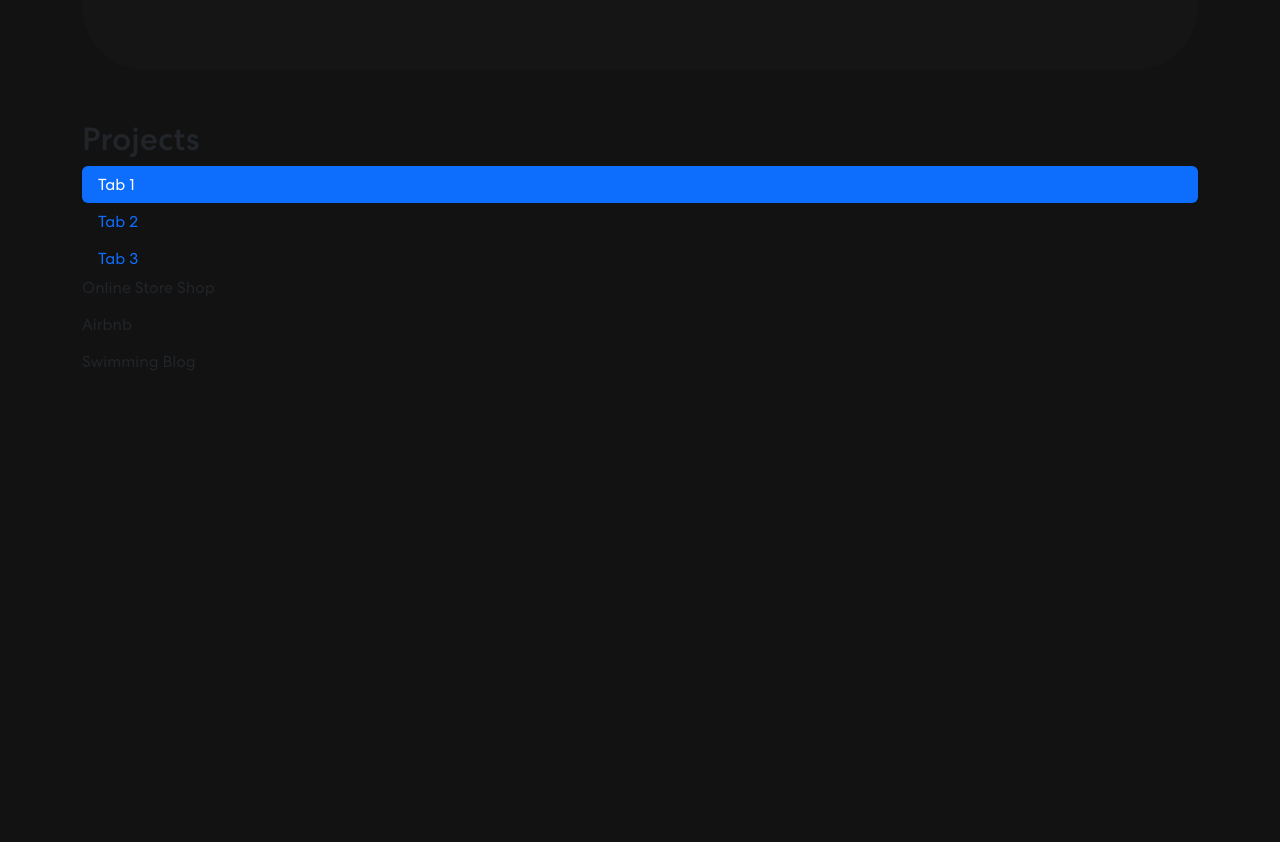
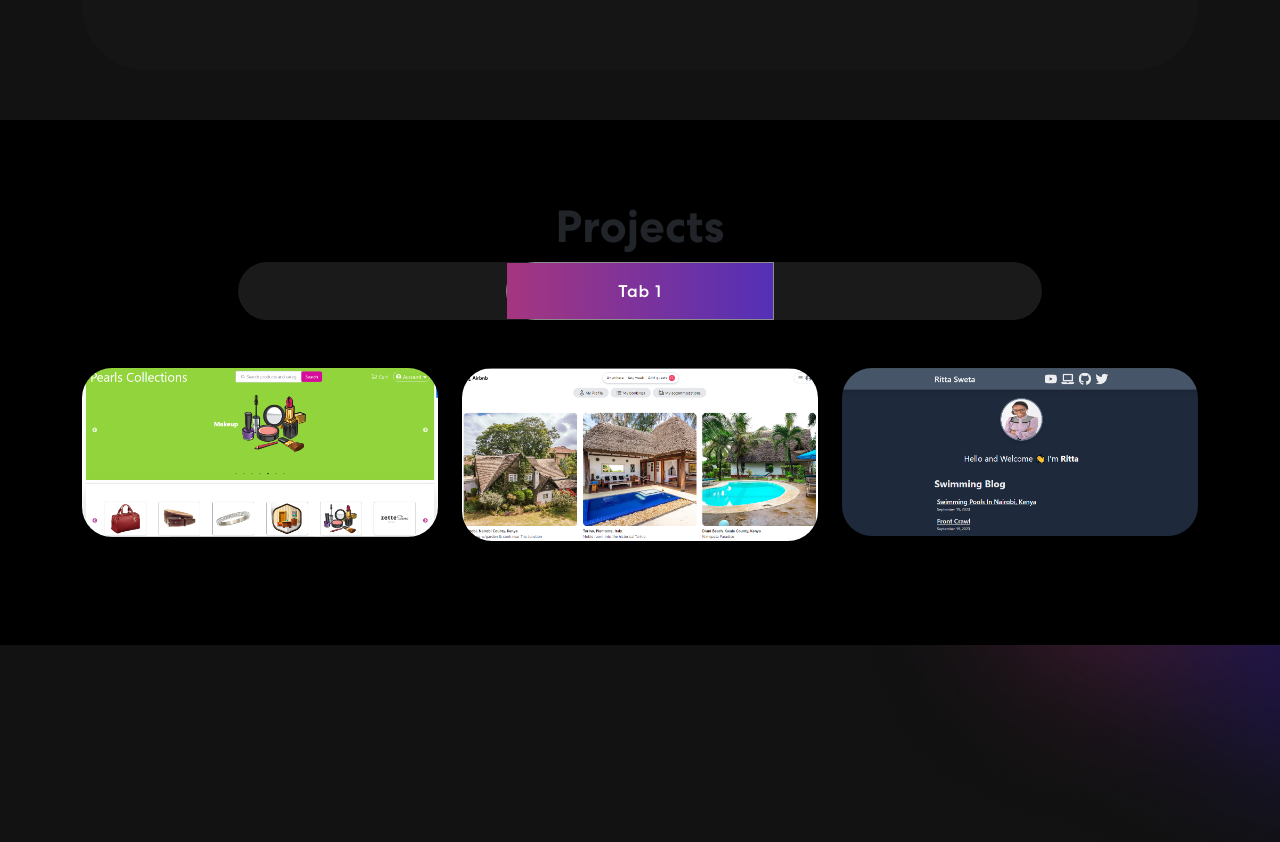
Before and after one commit to Buyaki01/my-react-portfolio, a React (Create React App) app: page / in a window 1280 px wide. Shown: the part 942-1784 px from the top of the page. Before the commit the page ends 1330 px from the top, so only its background shows below. Built offline with nearby package versions, Linux system fonts and the light colour scheme.

Commit message:
Add ProjectCard component to be used in the Projects component

```diff
--- /dev/null
+++ b/src/components/ProjectCard.js
@@ -0,0 +1,15 @@
+import { Col } from "react-bootstrap"
+
+export const ProjectCard = ({ title, description, imgUrl }) => {
+  return (
+    <Col sm={6} md={4}>
+      <div className="proj-imgbx">
+        <img src={imgUrl} />
+        <div className="proj-txtx">
+          <h4>{title}</h4>
+          <span>{description}</span>
+        </div>
+      </div>
+    </Col>
+  )
+}
--- a/src/components/Projects.js
+++ b/src/components/Projects.js
@@ -2,6 +2,8 @@
 import airbnb from "../assets/img/airbnb.PNG"
 import swimmingBlog from "../assets/img/swimmingBlog.PNG"
 import { Col, Container, Row, Nav, Tab } from "react-bootstrap"
+import { ProjectCard } from "./ProjectCard"
+import colorSharp2 from "../assets/img/color-sharp2.png"
 
 export const Projects = () => {
   const projects = [
@@ -29,15 +31,9 @@
           <Col>
             <h2>Projects</h2>
             <Tab.Container id="projects-tabs" defaultActiveKey="first">
-              <Nav variant="pills" className="flex-column">
+              <Nav variant="pills" className="nav-pills mb-5 justify-content-center align-items-center" id="pills-tab">
                 <Nav.Item>
                   <Nav.Link eventKey="first">Tab 1</Nav.Link>
-                </Nav.Item>
-                <Nav.Item>
-                  <Nav.Link eventKey="second">Tab 2</Nav.Link>
-                </Nav.Item>
-                <Nav.Item>
-                  <Nav.Link eventKey="third">Tab 3</Nav.Link>
                 </Nav.Item>
               </Nav>
 
@@ -47,18 +43,25 @@
                     {
                       projects.map((project, index) => {
                         return (
-                          <p>{project.title}</p>
+                          <ProjectCard
+                            key={index}
+                            {...project}
+                          />
                         )
                       })
                     }
                   </Row>
                 </Tab.Pane>
-                <Tab.Pane eventKey="second">Second tab content</Tab.Pane>
               </Tab.Content>
             </Tab.Container>
           </Col>
         </Row>
       </Container>
+
+      <img
+        className="background-image-right"
+        src={colorSharp2}
+      />
     </section>
   )
 }
--- a/src/index.css
+++ b/src/index.css
@@ -327,3 +327,129 @@
   width: 40%;
   z-index: -4;
 }
+
+/************ Projects Css ************/
+.project {
+  padding: 80px 0;
+  position: relative;
+  background-color: black;
+}
+.project h2 {
+	font-size: 45px;
+	font-weight: 700;
+  text-align: center;
+}
+.project p {
+  color: #B8B8B8;
+  font-size: 18px;
+  letter-spacing: 0.8px;
+  line-height: 1.5em;
+  margin: 14px auto 30px auto;
+  text-align: center;
+  width: 56%;
+}
+.project .nav.nav-pills {
+  width: 72%;
+  margin: 0 auto;
+  border-radius: 50px;
+  background-color: rgb(255 255 255 / 10%);
+  overflow: hidden;
+}
+.project .nav.nav-pills .nav-item {
+  width: 33.33333%;
+}
+.project .nav.nav-pills .nav-link {
+  background-color: transparent;
+  border-radius: 0;
+  padding: 17px 0;
+  color: #fff;
+  width: 100%;
+  font-size: 17px;
+  letter-spacing: 0.8px;
+  font-weight: 500;
+  position: relative;
+  transition: 0.3s ease-in-out;
+  text-align: center;
+  z-index: 0;
+}
+.project .nav.nav-pills .nav-link::before {
+    content: "";
+    position: absolute;
+    width: 0;
+    height: 100%;
+    background: linear-gradient(90.21deg, #AA367C -5.91%, #4A2FBD 111.58%);
+    top: 0;
+    left: 0;
+    z-index: -1;
+    transition: 0.3s ease-in-out;
+}
+.project .nav.nav-pills .nav-link.active::before {
+    width: 100% !important;
+}
+.project .nav.nav-pills .nav-link.active {
+    border: 1px solid rgba(255, 255, 255, 1);
+}
+.nav-link#projects-tabs-tab-first {
+  border: 1px solid rgba(255, 255, 255, 0.5);
+  border-radius: 55px 0px 0px 55px;
+}
+.nav-link#projects-tabs-tab-second {
+  border-top: 1px solid rgba(255, 255, 255, 0.5);
+  border-bottom: 1px solid rgba(255, 255, 255, 0.5);
+}
+.nav-link#projects-tabs-tab-third {
+  border: 1px solid rgba(255, 255, 255, 0.5);
+  border-radius: 0 55px 55px 0;
+}
+.proj-imgbx {
+  position: relative;
+  border-radius: 30px;
+  overflow: hidden;
+  margin-bottom: 24px;
+}
+.proj-imgbx::before {
+  content: "";
+  background: linear-gradient(90.21deg, #AA367C -5.91%, #4A2FBD 111.58%);
+  opacity: 0.85;
+  position: absolute;
+  width: 100%;
+  height: 0;
+  transition: 0.4s ease-in-out;
+}
+.proj-imgbx:hover::before {
+  height: 100%;
+}
+.proj-txtx {
+  position: absolute;
+  text-align: center;
+  top: 65%;
+  left: 50%;
+  transform: translate(-50%, -50%);
+  transition: 0.5s ease-in-out;
+  opacity: 0;
+  width: 100%;
+}
+.proj-imgbx:hover .proj-txtx {
+  top: 50%;
+  opacity: 1;
+}
+.proj-txtx h4 {
+  font-size: 30px;
+  font-weight: 700;
+  letter-spacing: 0.8px;
+  line-height: 1.1em;
+}
+.proj-txtx span {
+  font-style: italic;
+  font-weight: 400;
+  font-size: 15px;
+  letter-spacing: 0.8px;
+}
+.background-image-right {
+  top: 20%;
+  position: absolute;
+  bottom: 0;
+  width: 35%;
+  right: 0;
+  z-index: -4;
+}
```
